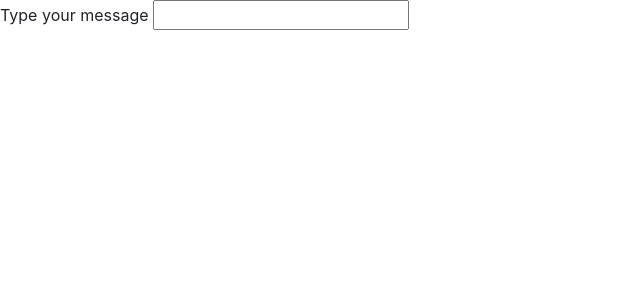
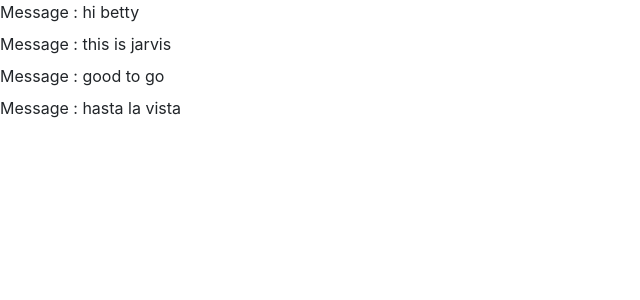
Before and after one commit to nappingCommodore/testAi, a Django app: page / in a window 1280 px wide. Shown: the top 300 px of the page, without its empty margins (0-640 px from the left). Run offline with Django 3.2, Linux system fonts and the light colour scheme; some libraries are stand-ins or nearby versions.

Commit message:
dynamic content template working

```diff
--- a/chatbot/templates/home.html
+++ b/chatbot/templates/home.html
@@ -1,18 +1,21 @@
 <html>
 <title>Jarvis</title>
+
 <head>
-        <link rel="stylesheet" href="https://maxcdn.bootstrapcdn.com/bootstrap/4.0.0/css/bootstrap.min.css" integrity="sha384-Gn5384xqQ1aoWXA+058RXPxPg6fy4IWvTNh0E263XmFcJlSAwiGgFAW/dAiS6JXm" crossorigin="anonymous">
-        <script src="https://maxcdn.bootstrapcdn.com/bootstrap/4.0.0/js/bootstrap.min.js" integrity="sha384-JZR6Spejh4U02d8jOt6vLEHfe/JQGiRRSQQxSfFWpi1MquVdAyjUar5+76PVCmYl" crossorigin="anonymous"></script>
+    <link rel="stylesheet" href="https://maxcdn.bootstrapcdn.com/bootstrap/4.0.0/css/bootstrap.min.css" integrity="sha384-Gn5384xqQ1aoWXA+058RXPxPg6fy4IWvTNh0E263XmFcJlSAwiGgFAW/dAiS6JXm"
+        crossorigin="anonymous">
+    <script src="https://maxcdn.bootstrapcdn.com/bootstrap/4.0.0/js/bootstrap.min.js" integrity="sha384-JZR6Spejh4U02d8jOt6vLEHfe/JQGiRRSQQxSfFWpi1MquVdAyjUar5+76PVCmYl"
+        crossorigin="anonymous"></script>
 </head>
 
 <body>
     <div class="row">
         <div class="col-md-12">
-            <form action="" method="POST"> {% csrf_token %}
-                <label for="message" >Type your message</label>
-                <input type="text">
+            <form action="/getMsg" method="POST"> {% csrf_token %} {% for msg in message %}
+                <label>Message : {{msg}}</label><br/> {% endfor %}
             </form>
         </div>
     </div>
 </body>
+
 </html>
--- a/chatbot/views.py
+++ b/chatbot/views.py
@@ -1,13 +1,23 @@
 from django.shortcuts import render
+from django.template.loader import get_template
 from django.http import HttpResponse
+import datetime
 
 from django.views.decorators.csrf import csrf_protect
 
 @csrf_protect
 def home(request):
-    return render(request, "home.html")
+    t = get_template('home.html')
+    message = ["hi betty", "this is jarvis", "good to go", "hasta la vista"]
+    html = t.render({'message': message})
+    return HttpResponse(html)
 
+def fillChat(request):
+    return {
+        "message": "Hello from the other side."
+    }
 
 def jarvis(request):
+    now = datetime.datetime.now()
     return HttpResponse(
-        "<div align='center'><h1>Hello jarvis here!</h1></div>")
+        "<div align='center'><h1>Hello, jarvis here!</h1> <p>Time now is %s</p></div>" % now)
--- a/jarvis/settings.py
+++ b/jarvis/settings.py
@@ -37,6 +37,7 @@ INSTALLED_APPS = [
     'django.contrib.sessions',
     'django.contrib.messages',
     'django.contrib.staticfiles',
+    'rest_framework',
     'chatbot',
 ]
 
```
